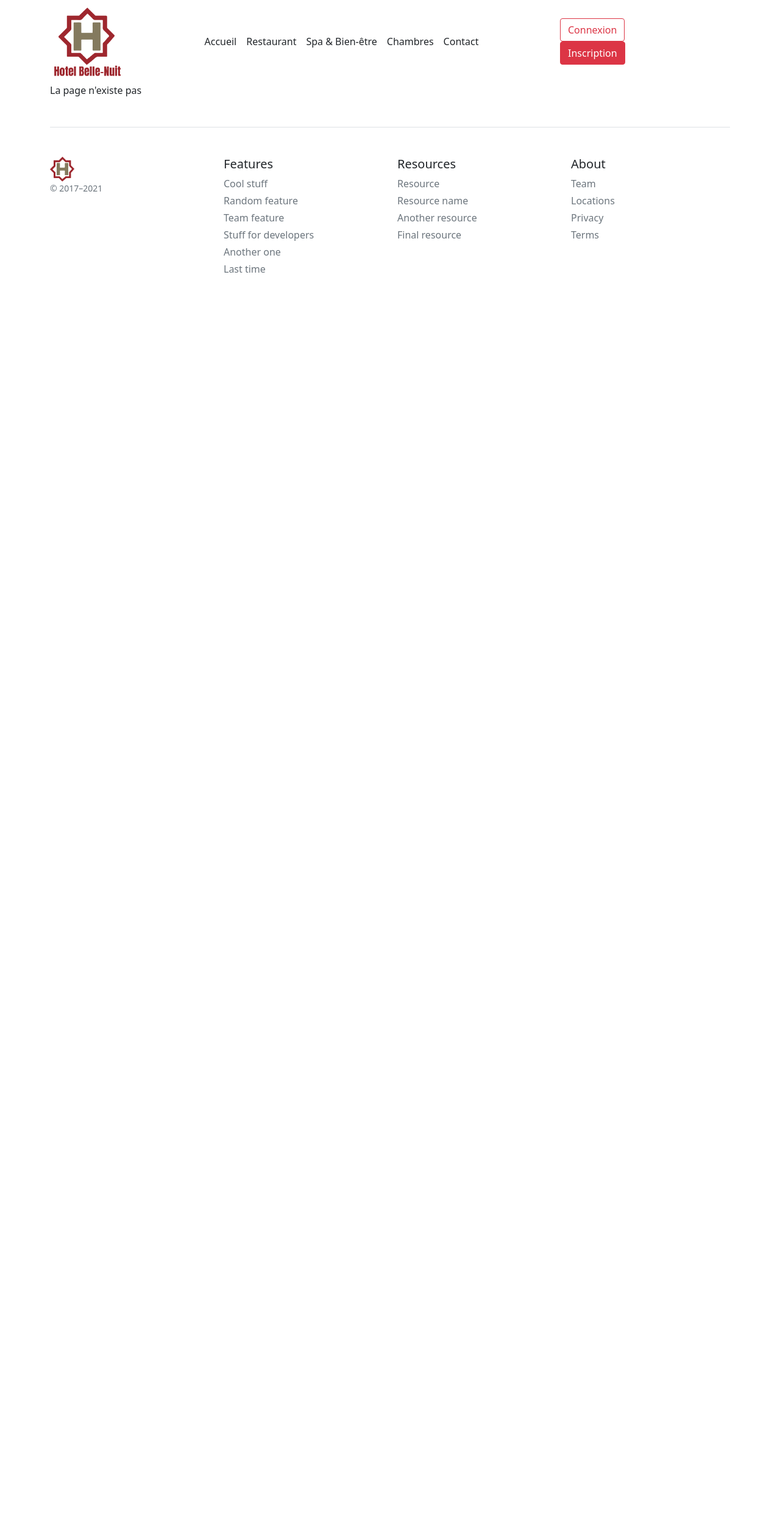
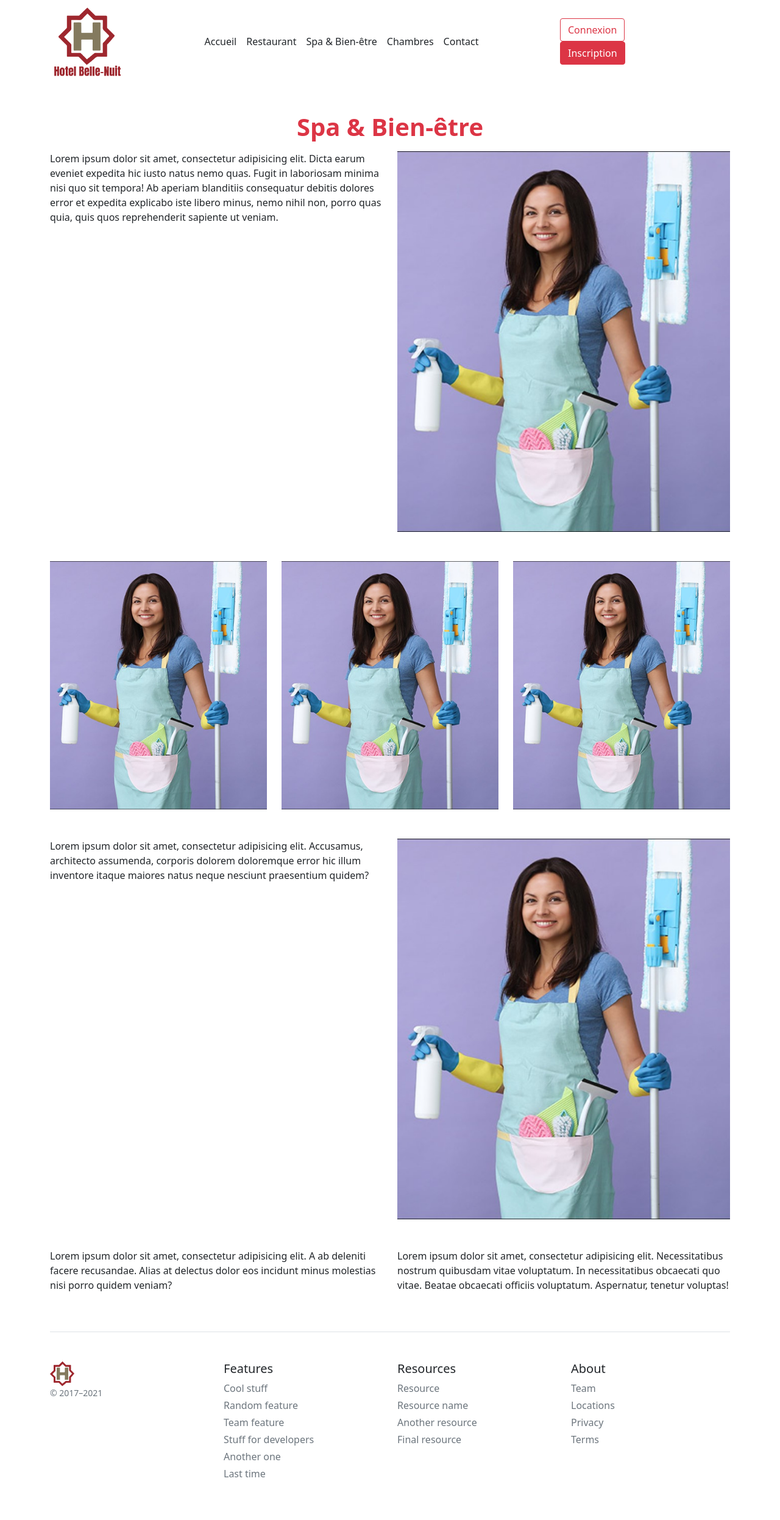
Before and after one commit to Xplosive-be/hotel-mvc, a PHP site: page /spa in a window 1280 px wide. Shown: the whole page at 61% size. Before the commit the page ends 447 px from the top, so only its background shows below. Run offline with PHP 8.4, Linux system fonts and the light colour scheme; data that the repository does not hold is empty; some libraries are stand-ins or nearby versions.

Commit message:
Start Spa.view.php

```diff
--- a/config/Securite.class.php
+++ b/config/Securite.class.php
@@ -31,7 +31,8 @@ class Securite {
         return (isset($_SESSION['admin']) && !empty($_SESSION['admin']) && $_SESSION['admin'] === 1);
     }
     public  static function verifConnectSession(){
-        return (isset($_SESSION['admin']) && $_SESSION['online'] === 1 && !empty($_SESSION['online'] = 1));
+        return ( $_SESSION['online'] === 1 && !empty($_SESSION['online']));
+
     }
 
     public static function verificationAccess(){
--- a/controllers/FrontController.php
+++ b/controllers/FrontController.php
@@ -25,6 +25,25 @@ class FrontController{
             "page_description" => "Description de la page d'accueil",
             "page_title" => "Hôtel Belle-Nuit | Accueil",
             "view" => "views/main/front/accueil.view.php",
+            "template" => "views/main/common/__template_front.php"
+        ];
+        $this->genererPage($data_page);
+    }
+    public function spa(){
+        $data_page = [
+            "page_description" => "Description du Spa",
+            "page_title" => "Hôtel Belle-Nuit | Spa",
+            "view" => "views/main/front/spa.view.php",
+            "template" => "views/main/common/__template_front.php"
+        ];
+        $this->genererPage($data_page);
+    }
+
+    public function restaurant(){
+        $data_page = [
+            "page_description" => "Description du restaurant",
+            "page_title" => "Hôtel Belle-Nuit | Restaurant",
+            "view" => "views/main/front/restaurant.view.php",
             "template" => "views/main/common/__template_front.php"
         ];
         $this->genererPage($data_page);
--- a/index.php
+++ b/index.php
@@ -28,6 +28,12 @@ try {
             break;
         case "bedrooms" :
             $frontController->bedrooms();
+            break;
+        case "spa":
+            $frontController->spa();
+            break;
+        case "restaurant":
+            $frontController->restaurant();
             break;
         case "contact" :
             $frontController->contact();
--- a/views/main/common/__template_front.php
+++ b/views/main/common/__template_front.php
@@ -1,3 +1,4 @@
+
 <!DOCTYPE html>
 <html lang="fr">
 
--- /dev/null
+++ b/views/main/front/restaurant.view.php
@@ -0,0 +1 @@
+<?php
--- /dev/null
+++ b/views/main/front/spa.view.php
@@ -0,0 +1,42 @@
+<h1 class='text-center my-3 text-danger fw-bolder mt-5'>Spa & Bien-être</h1>
+<div class="row mb-5">
+    <div class="col-md-6">
+        <p>Lorem ipsum dolor sit amet, consectetur adipisicing elit. Dicta earum eveniet expedita hic iusto natus nemo quas. Fugit in laboriosam minima nisi quo sit tempora! Ab aperiam blanditiis consequatur debitis dolores error et expedita explicabo iste libero minus, nemo nihil non, porro quas quia, quis quos reprehenderit sapiente ut veniam.</p>
+    </div>
+    <div class="col-md-6">
+        <img src="<?= URL ?>public/assets/images/teams/menage.jpg" alt="Your image description" class="img-fluid">
+    </div>
+</div>
+
+<!-- Second row -->
+<div class="row mb-5">
+    <div class="col-md-4">
+        <img src="<?= URL ?>public/assets/images/teams/menage.jpg" alt="Your image description" class="img-fluid">
+    </div>
+    <div class="col-md-4">
+        <img src="<?= URL ?>public/assets/images/teams/menage.jpg" alt="Your image description" class="img-fluid">
+    </div>
+    <div class="col-md-4">
+        <img src="<?= URL ?>public/assets/images/teams/menage.jpg" alt="Your image description" class="img-fluid">
+    </div>
+</div>
+
+<!-- Third row -->
+<div class="row mb-5">
+    <div class="col-md-6">
+        <p>Lorem ipsum dolor sit amet, consectetur adipisicing elit. Accusamus, architecto assumenda, corporis dolorem doloremque error hic illum inventore itaque maiores natus neque nesciunt praesentium quidem?</p>
+    </div>
+    <div class="col-md-6">
+        <img src="<?= URL ?>public/assets/images/teams/menage.jpg" alt="Your image description" class="img-fluid">
+    </div>
+</div>
+
+<!-- Fourth row -->
+<div class="row">
+    <div class="col-md-6">
+        <p>Lorem ipsum dolor sit amet, consectetur adipisicing elit. A ab deleniti facere recusandae. Alias at delectus dolor eos incidunt minus molestias nisi porro quidem veniam?</p>
+    </div>
+    <div class="col-md-6">
+        <p>Lorem ipsum dolor sit amet, consectetur adipisicing elit. Necessitatibus nostrum quibusdam vitae voluptatum. In necessitatibus obcaecati quo vitae. Beatae obcaecati officiis voluptatum. Aspernatur, tenetur voluptas!</p>
+    </div>
+</div>
```
